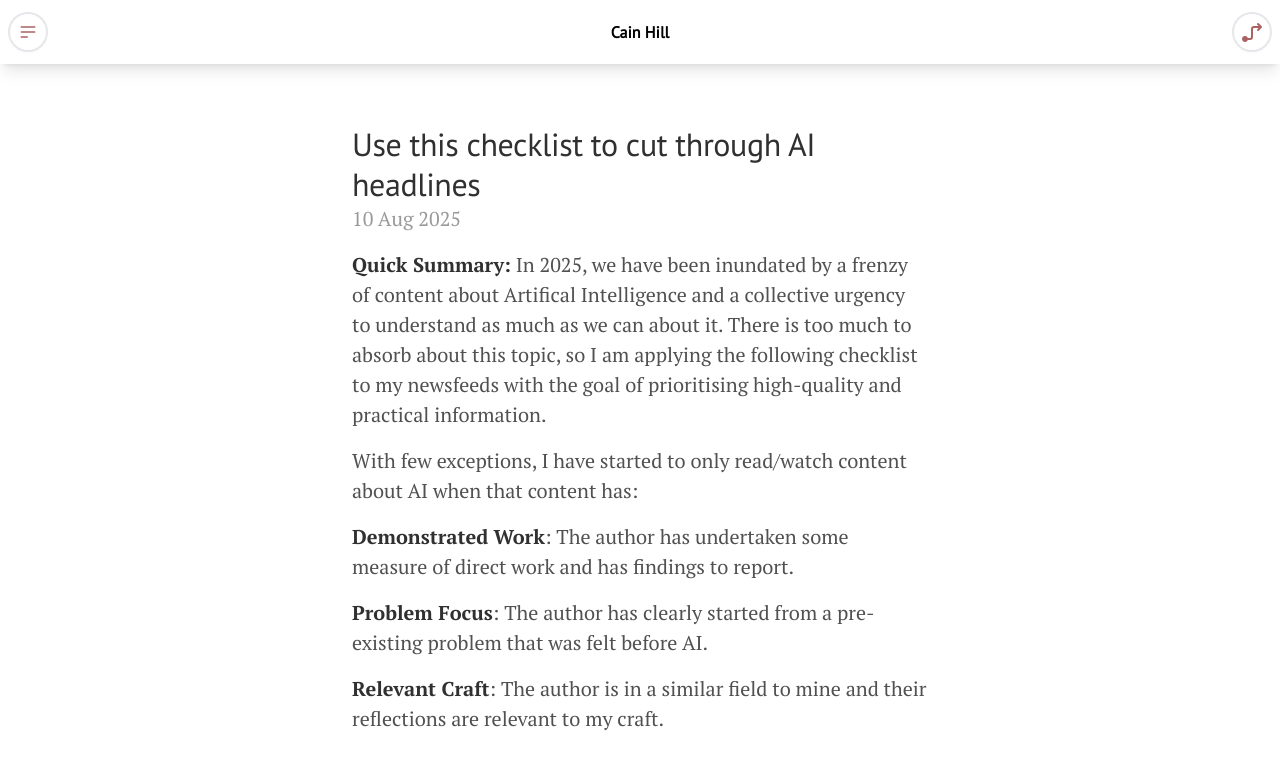
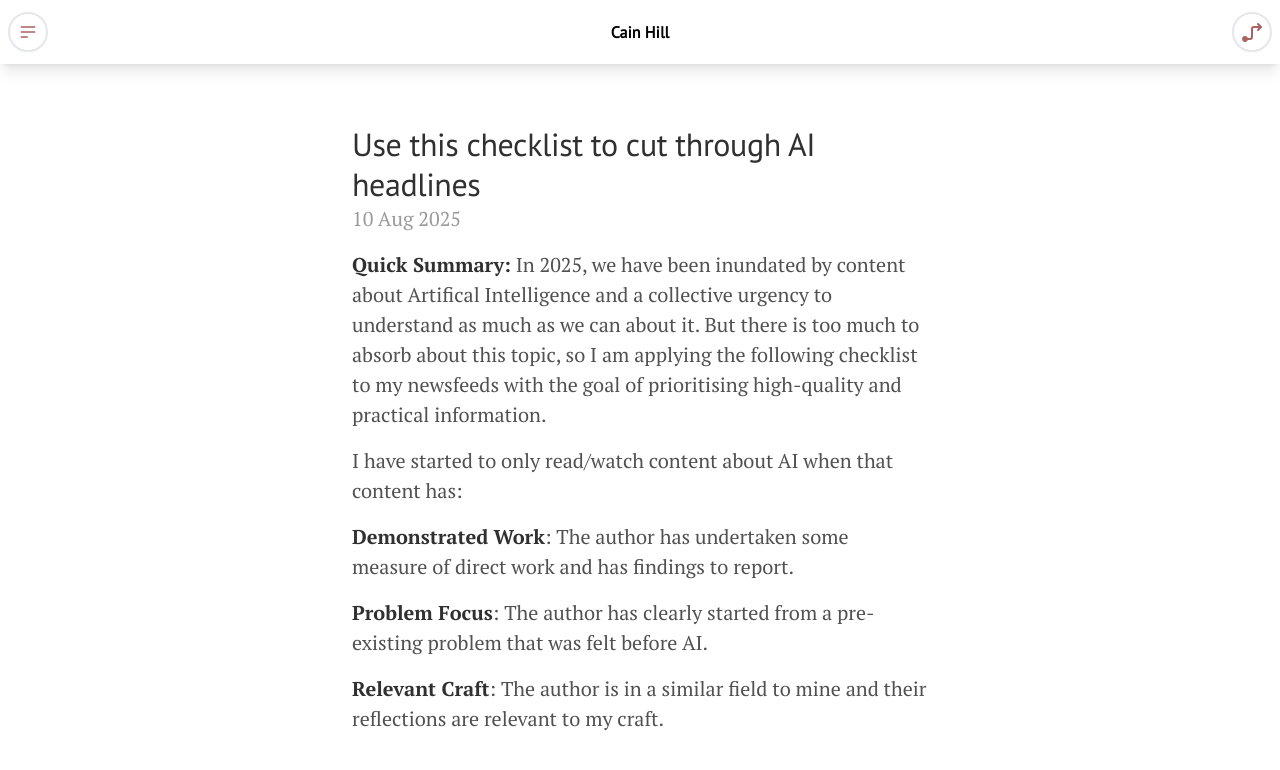
Before and after one commit to cainhill/cainhill.github.io, a Jekyll site: the page built from _blog/2025-08-10-filtering-ai-news.md, in a window 1280 px wide. Shown: the top 770 px of the page. Built offline with Jekyll 4.4.1, drawn with Linux system fonts in a browser that asks for light colours.

Commit message:
create/update '2025-08-10-filtering-ai-news.md' file

```diff
--- a/_blog/2025-08-10-filtering-ai-news.md
+++ b/_blog/2025-08-10-filtering-ai-news.md
@@ -3,9 +3,9 @@ layout: post
 title: Use this checklist to cut through AI headlines
 ---
 
-**Quick Summary:** In 2025, we have been inundated by a frenzy of content about Artifical Intelligence and a collective urgency to understand as much as we can about it. There is too much to absorb about this topic, so I am applying the following checklist to my newsfeeds with the goal of prioritising high-quality and practical information.
+**Quick Summary:** In 2025, we have been inundated by content about Artifical Intelligence and a collective urgency to understand as much as we can about it. But there is too much to absorb about this topic, so I am applying the following checklist to my newsfeeds with the goal of prioritising high-quality and practical information.
 
-With few exceptions, I have started to only read/watch content about AI when that content has:
+I have started to only read/watch content about AI when that content has:
 
 1. **Demonstrated Work**:  The author has undertaken some measure of direct work and has findings to report.
 
```
